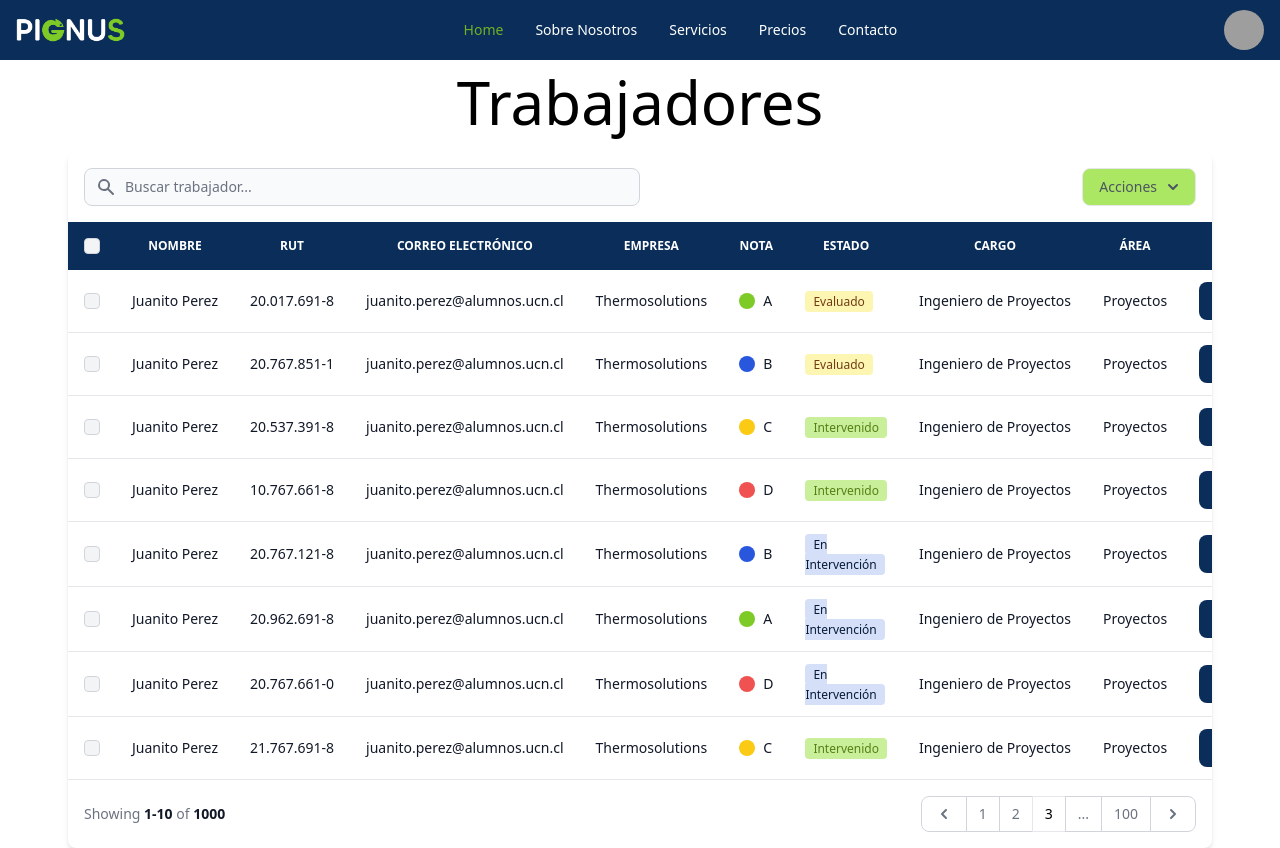
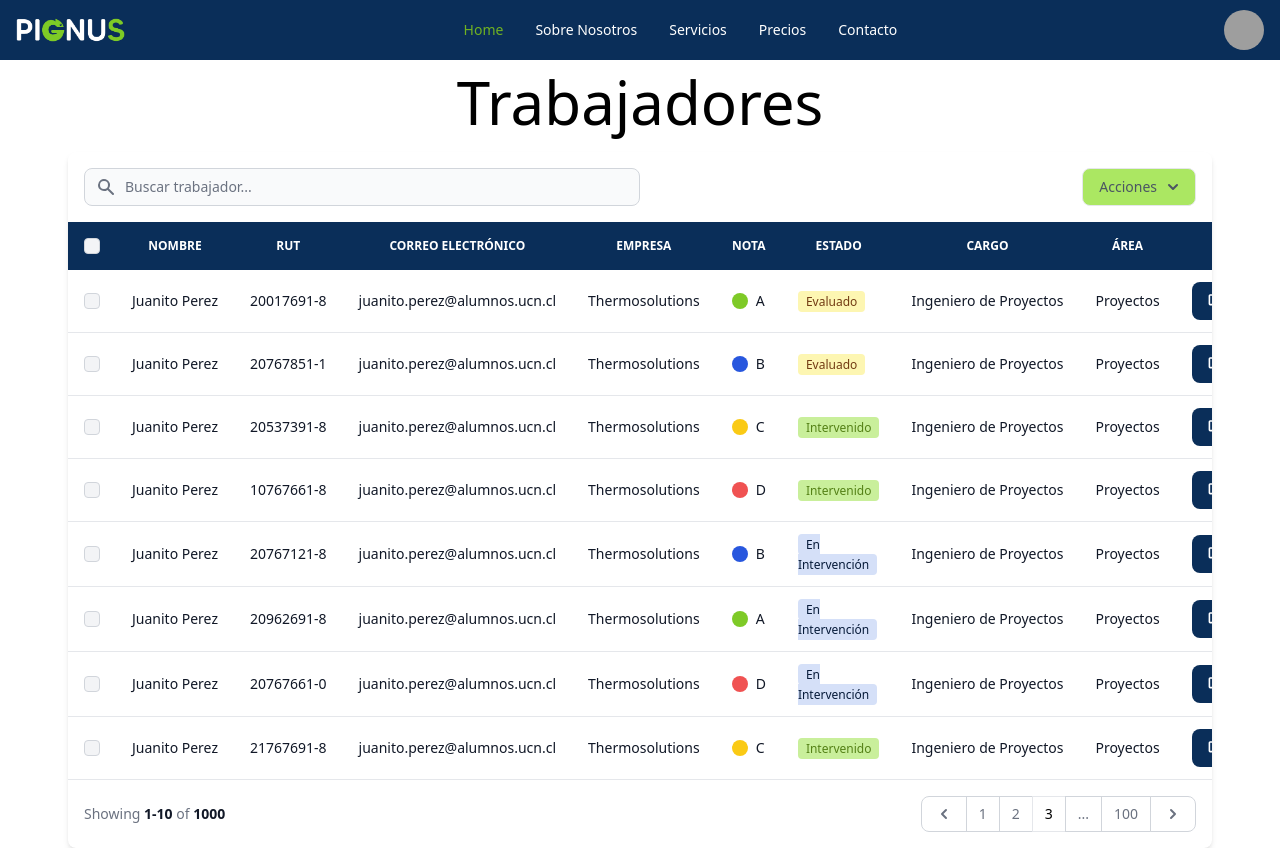
Before and after one commit to Dizkm8/hackadisc-client, a React (Vite) app: page /inicio in a window 1280 px wide. Built offline with nearby package versions, Linux system fonts and the light colour scheme; grey boxes are pictures that could not be loaded.

Commit message:
feat: update colors and transitions in Custom Button

```diff
--- a/src/common/components/CButton.tsx
+++ b/src/common/components/CButton.tsx
@@ -8,17 +8,18 @@ type CButtonProps = ButtonProps & {
 const CButton: React.FC<CButtonProps> = ({
   colorType = "solid",
   loading,
+  className,
   ...props
 }) => {
   const colorClassName =
     colorType === "solid"
-      ? "bg-pignus-500 enabled:hover:bg-pignus-700 focus:ring-pignus-300"
-      : "bg-transparent text-pignus-500 border border-pignus-500 enabled:hover:bg-red-700 focus:ring-red-300";
+      ? "text-white bg-pignus-500 border-transparent enabled:hover:bg-pignus-700 focus:ring-pignus-300"
+      : "bg-transparent text-red-700 hover:text-white border-red-500 enabled:hover:bg-red-700 focus:ring-red-300";
 
   return (
     <Button
       {...props}
-      className={`border border-transparent ${colorClassName} text-white focus:ring-4 p-0 ${props.className}`}
+      className={`border ${colorClassName} p-0 ${className} transition-colors duration-100`}
     />
   );
 };
--- a/src/workers/components/BodyWorkersTable.tsx
+++ b/src/workers/components/BodyWorkersTable.tsx
@@ -89,15 +89,12 @@ const getRows = (workersData: Worker[], defaultCheckbox: boolean) =>
           <div className="flex items-center space-x-4">
             <CButton
               href={getDetailButtonPath(rut)}
-              className="flex items-center text-white bg-pignusBlue-500 hover:bg-pignusBlue-800 focus:ring-4 focus:ring-pignusBlue-300"
+              className=" text-white bg-pignusBlue-500 hover:bg-pignusBlue-800 focus:ring-4 focus:ring-pignusBlue-300"
             >
               <EditIcon />
               {seeText}
             </CButton>
-            <CButton
-              colorType="outline"
-              className="flex items-center text-red-700 hover:text-white border border-red-700 hover:bg-red-800 focus:ring-4"
-            >
+            <CButton colorType="outline">
               <DeleteIcon />
               {deleteText}
             </CButton>
--- a/src/workers/components/WorkersTable.tsx
+++ b/src/workers/components/WorkersTable.tsx
@@ -6,7 +6,7 @@ import { useState } from "react";
 const workersData = [
   {
     name: "Juanito Perez",
-    rut: "20.017.691-8",
+    rut: "20017691-8",
     email: "juanito.perez@alumnos.ucn.cl",
     enterprise: "Thermosolutions",
     qualification: "A",
@@ -16,7 +16,7 @@ const workersData = [
   },
   {
     name: "Juanito Perez",
-    rut: "20.767.851-1",
+    rut: "20767851-1",
     email: "juanito.perez@alumnos.ucn.cl",
     enterprise: "Thermosolutions",
     qualification: "B",
@@ -26,7 +26,7 @@ const workersData = [
   },
   {
     name: "Juanito Perez",
-    rut: "20.537.391-8",
+    rut: "20537391-8",
     email: "juanito.perez@alumnos.ucn.cl",
     enterprise: "Thermosolutions",
     qualification: "C",
@@ -36,7 +36,7 @@ const workersData = [
   },
   {
     name: "Juanito Perez",
-    rut: "10.767.661-8",
+    rut: "10767661-8",
     email: "juanito.perez@alumnos.ucn.cl",
     enterprise: "Thermosolutions",
     qualification: "D",
@@ -46,7 +46,7 @@ const workersData = [
   },
   {
     name: "Juanito Perez",
-    rut: "20.767.121-8",
+    rut: "20767121-8",
     email: "juanito.perez@alumnos.ucn.cl",
     enterprise: "Thermosolutions",
     qualification: "B",
@@ -56,7 +56,7 @@ const workersData = [
   },
   {
     name: "Juanito Perez",
-    rut: "20.962.691-8",
+    rut: "20962691-8",
     email: "juanito.perez@alumnos.ucn.cl",
     enterprise: "Thermosolutions",
     qualification: "A",
@@ -66,7 +66,7 @@ const workersData = [
   },
   {
     name: "Juanito Perez",
-    rut: "20.767.661-0",
+    rut: "20767661-0",
     email: "juanito.perez@alumnos.ucn.cl",
     enterprise: "Thermosolutions",
     qualification: "D",
@@ -76,7 +76,7 @@ const workersData = [
   },
   {
     name: "Juanito Perez",
-    rut: "21.767.691-8",
+    rut: "21767691-8",
     email: "juanito.perez@alumnos.ucn.cl",
     enterprise: "Thermosolutions",
     qualification: "C",
```
